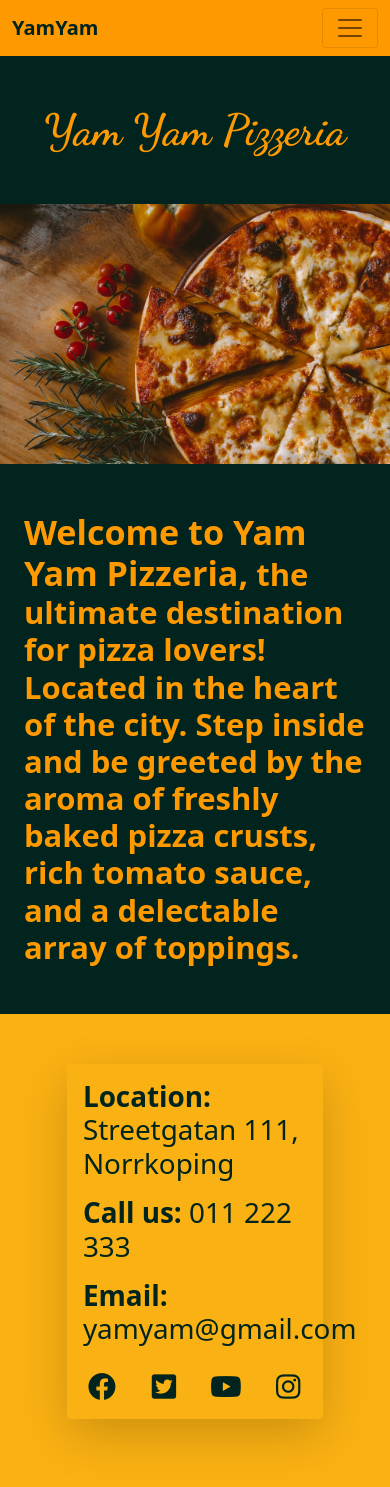
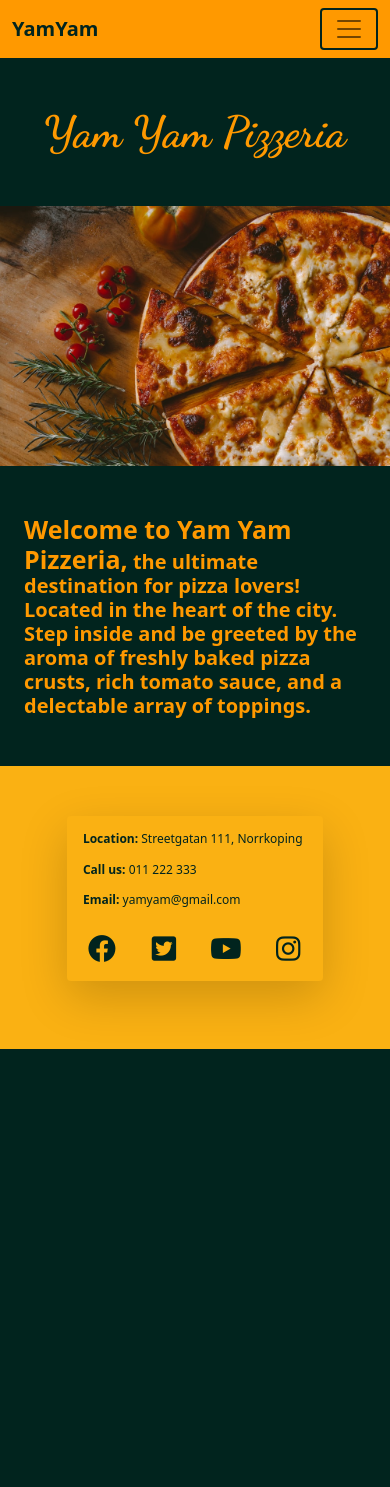
Before and after one commit to GeorgeHazaka/Yam-Yam-Pizza, a Django app: template templates/home.html in a window 390 px wide. After the commit the page ends 1049 px from the top, so only its background shows below. Run offline with Django 3.2, Linux system fonts and the light colour scheme; the template is opened without the code that fills it, so the values that code supplies are empty.

Commit message:
style: Add media queries to various screen sizes

```diff
--- a/pizzeria/admin.py
+++ b/pizzeria/admin.py
@@ -9,11 +9,11 @@ class BookingAdmin(SummernoteModelAdmin):
     summernote_fields = ('ingredients')
     list_display = (
         'username', 'slug', 'email',
-        'persons_number', 'table_number', 'date', 'time'
+        'number_of_persons', 'table_number', 'date', 'time'
     )
-    search_fields = ['username', 'persons_number', 'table_number']
+    search_fields = ['username', 'number_of_persons', 'table_number']
     prepopulated_fields = {'slug': ('username',)}
-    list_filter = ('date', 'time', 'persons_number')
+    list_filter = ('date', 'time', 'number_of_persons')
 
 
 @admin.register(Pizza)
--- a/pizzeria/forms.py
+++ b/pizzeria/forms.py
@@ -1,12 +1,11 @@
 from django import forms
 from .models import Booking
-# from django.contrib.admin.widgets import AdminDateWidget, AdminTimeWidget, AdminSplitDateTime
 
 
 class BookTableForm(forms.ModelForm):
     class Meta:
         model = Booking
-        fields = ('username', 'email', 'persons_number',
+        fields = ('username', 'email', 'number_of_persons',
                   'table_number', 'date', 'time')
         widgets = {
             'date': forms.DateInput(
--- a/pizzeria/models.py
+++ b/pizzeria/models.py
@@ -31,11 +31,11 @@ class Booking(models.Model):
     username = models.CharField(max_length=200)
     slug = models.CharField(max_length=200)
     email = models.EmailField()
-    persons_number = models.IntegerField(choices=AMOUNT_OF_PERSONS, default=1)
+    number_of_persons = models.IntegerField(
+        choices=AMOUNT_OF_PERSONS, default=1)
     table_number = models.IntegerField(choices=AMOUNT_OF_TABLES)
     date = models.DateField(null=True)
     time = models.TimeField(null=True)
-    booked_on = models.DateTimeField(null=True)
 
     class Meta:
         ordering = ['date']
--- a/static/css/style.css
+++ b/static/css/style.css
@@ -24,6 +24,18 @@ body {
     color: rgb(1, 36, 30);
 }
 
+#navbar a:hover {
+    color: rgb(185, 167, 133);
+}
+
+#navbar .container-fluid button {
+    border: 2px solid rgb(1, 36, 30);
+}
+
+#navbar .container-fluid button:hover {
+    border-color: rgb(185, 167, 133);
+}
+
 h1 {
     font-family: 'Dancing Script', cursive;
     color: rgb(255, 153, 0);
@@ -33,13 +45,13 @@ p {
     color: rgb(255, 153, 0);
 }
 
-footer .container-fluid {
+#footer .container-fluid {
     background-color: rgb(250, 177, 19);
     padding-top: 20px;
     padding-bottom: 20px;
 }
 
-footer .container-sm {
+#footer .container-sm {
     background-color: rgb(250, 177, 19);
     width: 70%;
     height: 80%;
@@ -47,9 +59,13 @@ footer .container-sm {
     margin-bottom: 30px;
 }
 
-footer .container-sm p,
-footer .container-sm a {
+#footer .container-sm p,
+#footer .container-sm a {
     color: rgb(1, 36, 30);
+}
+
+#footer .container-sm a:hover {
+    color: rgb(185, 167, 133);
 }
 
 /* Menu */
@@ -98,3 +114,106 @@ h2 {
 #booking-form-container .card {
     background-color: rgb(1, 36, 30);
 }
+
+#booking-form-container form button {
+    background-color: rgb(250, 177, 19);
+    border: 2px solid rgb(1, 36, 30);
+}
+
+#booking-form-container form button:hover {
+    background-color: rgb(1, 36, 30);
+    border: 2px solid rgb(250, 177, 19);
+    color: rgb(250, 177, 19);
+}
+
+@media screen and (max-width: 900px) {
+
+    #footer p {
+            font-size: 30px;
+    }
+
+}
+
+@media screen and (max-width: 780px) {
+
+    #home-paragraph {
+        font-size: 30px;
+    }
+
+    #home-paragraph span {
+        font-size: 40px;
+    }
+
+    #footer p {
+        font-size: 25px;
+    }
+
+}
+
+@media screen and (max-width: 660px) {
+
+    #footer p {
+            font-size: 20px;
+    }
+
+}
+
+@media screen and (max-width: 550px) {
+
+    #home-paragraph {
+        font-size: 25px;
+    }
+
+    #home-paragraph span {
+        font-size: 35px;
+    }
+
+    #footer p {
+        font-size: 16px;
+    }
+
+}
+
+@media screen and (max-width: 460px) {
+
+    #home-paragraph {
+        font-size: 20px;
+    }
+
+    #home-paragraph span {
+        font-size: 30px;
+    }
+
+    #footer p {
+        font-size: 13px;
+    }
+
+}
+
+@media screen and (max-width: 390px) {
+
+    #home-paragraph span {
+        font-size: 25px;
+    }
+
+    #footer p {
+        font-size: 12px;
+    }
+
+}
+
+@media screen and (max-width: 362px) {
+
+    #home-paragraph {
+        font-size: 16px;
+    }
+
+    #home-paragraph span {
+        font-size: 20px;
+    }
+
+    #footer p {
+        font-size: 10px;
+    }
+
+}
--- a/templates/base.html
+++ b/templates/base.html
@@ -71,7 +71,7 @@
 
     <!-- Footer -->
 
-    <footer>
+    <footer id="footer">
       <div class="container-fluid">
         <div class="container-sm shadow-lg p-3 mb-5 bg-body-tertiary rounded">
           <p class="display-6">
--- a/templates/book_table.html
+++ b/templates/book_table.html
@@ -5,14 +5,14 @@
 
 <div class="container" id="booking-form-container">
     <div class="row justify-content-center">
-        <div class="col-md-2 card mb-4 mt-3 shadow-lg">
+        <div class="col-md-6 card mb-4 mt-4 shadow-lg">
             <div class="card-body">
                 <h2>Book a table:</h2>
 
                 <form action="" method="POST">
                     {{ book_table_form | crispy }}
                     {% csrf_token %}
-                    <input type="submit">
+                    <button type="submit" name="submit" class="btn mt-3">Submit</button>
                 </form>
 
             </div>
--- a/templates/home.html
+++ b/templates/home.html
@@ -6,7 +6,7 @@
     <img src="../static/images/pizza.jpg" alt="" class="px-0" />
   </div>
   <div class="container my-5">
-    <p class="display-5 fw-bold">
+    <p class="display-5 fw-bold" id="home-paragraph">
       <span class="display-4 fw-bolder">Welcome to Yam Yam Pizzeria,</span>
       the ultimate destination for pizza lovers! Located in the heart of the
       city. Step inside and be greeted by the aroma of freshly baked pizza
```
Also changed, not shown: pizzeria/migrations/0013_remove_booking_booked_on.py (added), pizzeria/migrations/0014_rename_persons_number_booking_number_of_persons.py (added).
